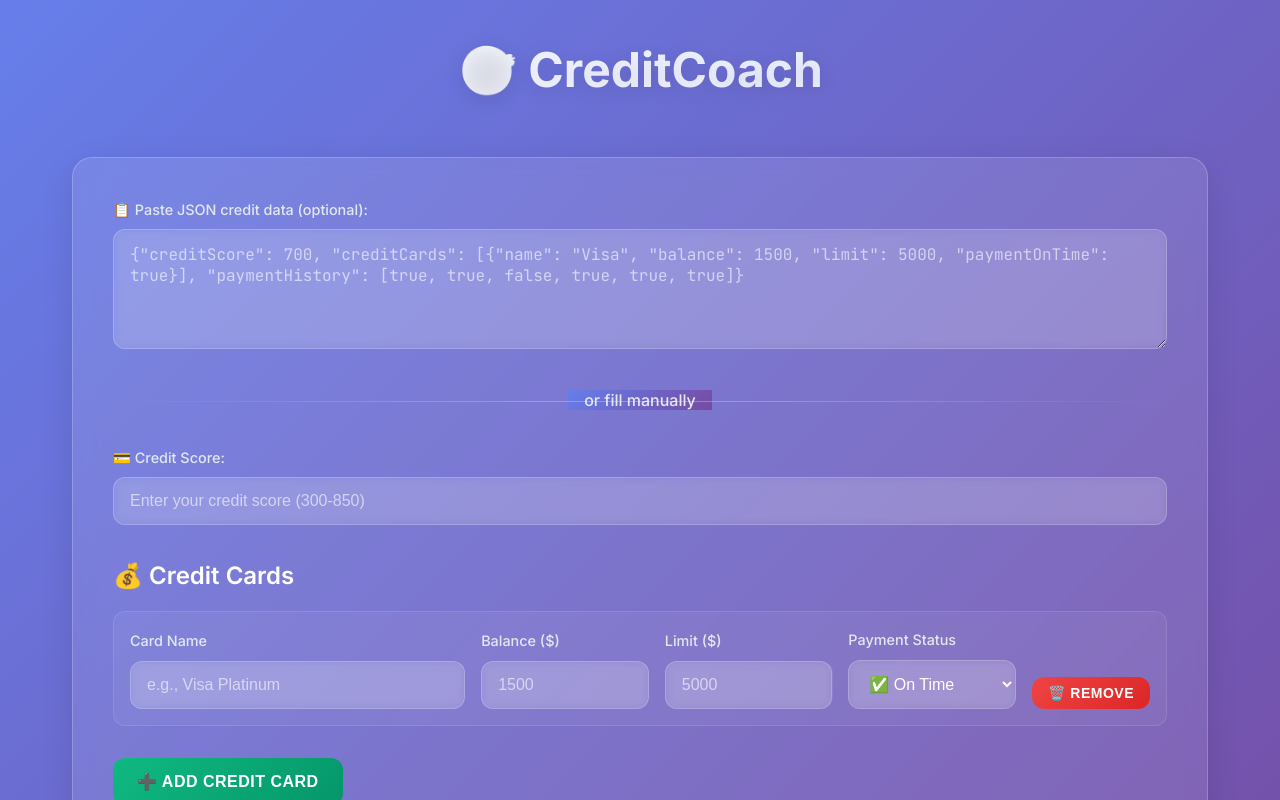
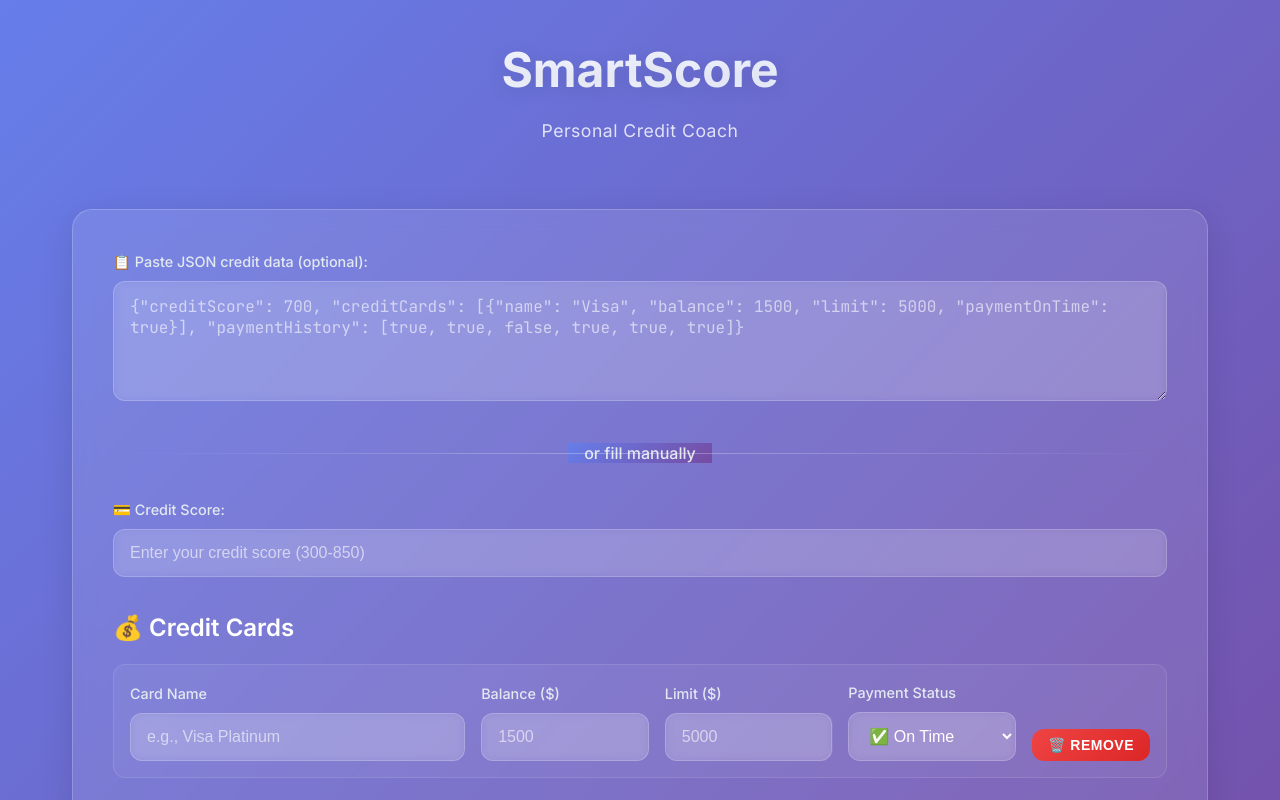
Before and after one commit to skup0/hack-the-6ix-2025, a React (Vite) app in the folder SmartScore/frontend/: page / in a window 1280 px wide. Shown: the top 800 px of the page. Built offline with nearby package versions, Linux system fonts and the light colour scheme.

Commit message:
Update title to SmartScore, remove icon, add Personal Credit Coach subtitle

```diff
--- a/SmartScore/frontend/src/App.jsx
+++ b/SmartScore/frontend/src/App.jsx
@@ -105,7 +105,10 @@ function App() {
 
   return (
     <div className="container">
-      <h1>🎯 CreditCoach</h1>
+      <div className="header">
+        <h1>SmartScore</h1>
+        <p className="subtitle">Personal Credit Coach</p>
+      </div>
       <form onSubmit={handleSubmit} className="main-form">
         <div className="form-section">
           <label>📋 Paste JSON credit data (optional):</label>
--- a/SmartScore/frontend/src/index.css
+++ b/SmartScore/frontend/src/index.css
@@ -30,8 +30,21 @@ h1 {
   -webkit-background-clip: text;
   -webkit-text-fill-color: transparent;
   background-clip: text;
-  margin-bottom: 1rem;
+  margin-bottom: 0.5rem;
   text-shadow: 0 4px 20px rgba(0, 0, 0, 0.1);
+}
+
+.header {
+  text-align: center;
+  margin-bottom: 2rem;
+}
+
+.subtitle {
+  color: rgba(255, 255, 255, 0.8);
+  font-size: 1.1rem;
+  font-weight: 400;
+  margin: 0;
+  letter-spacing: 0.5px;
 }
 
 .main-form {
```
